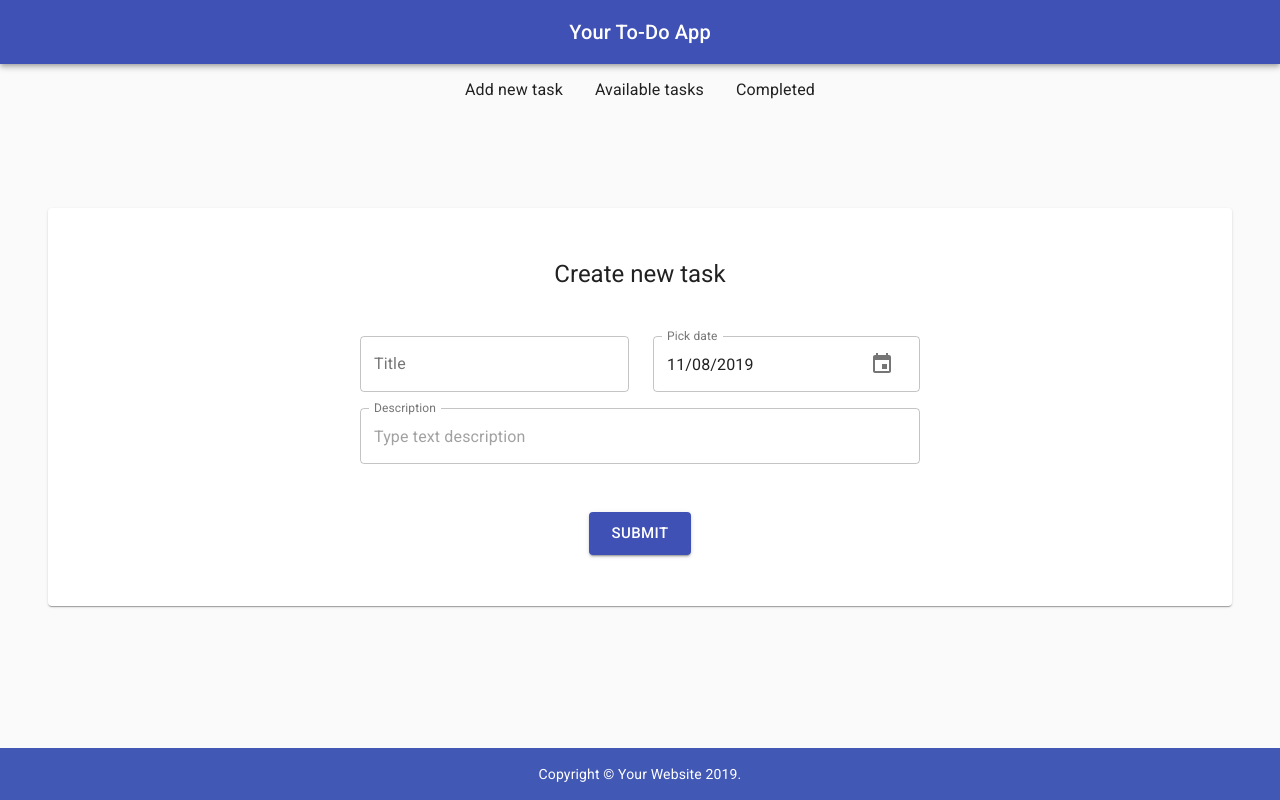
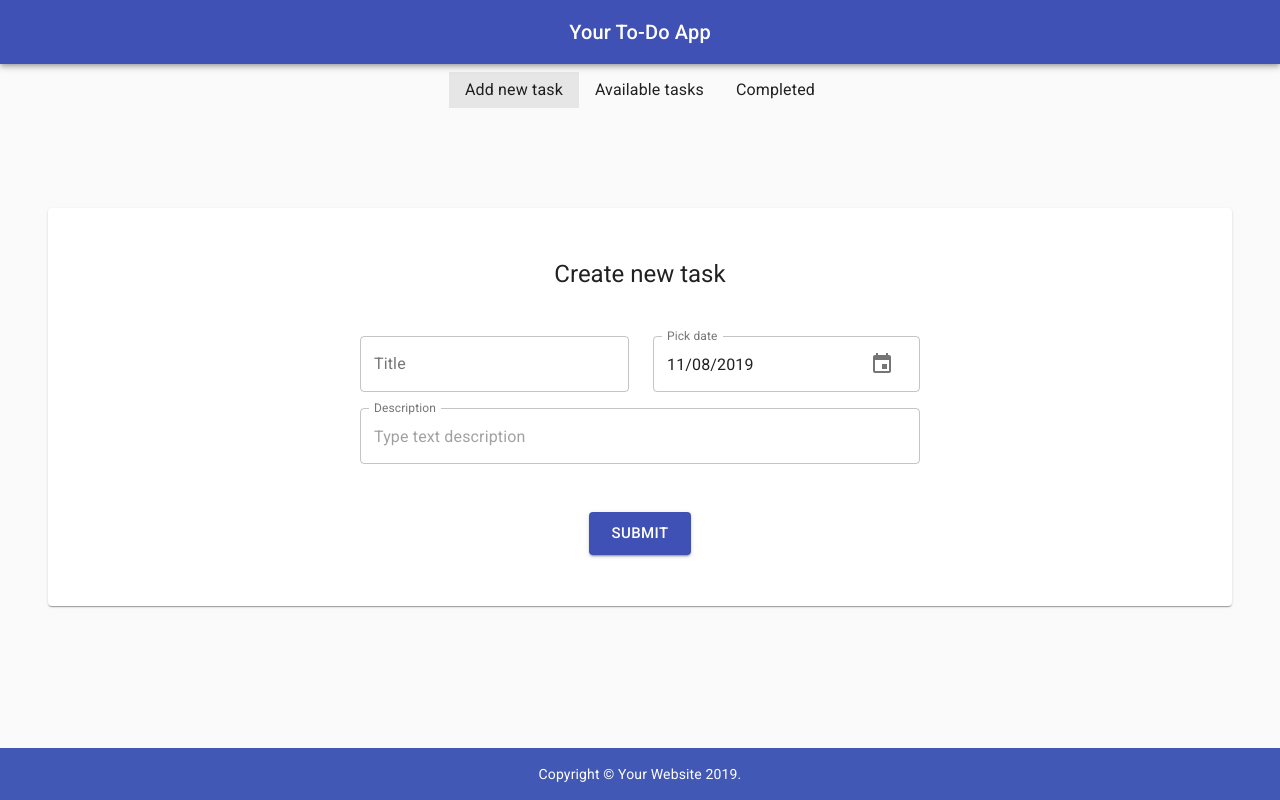
Before and after one commit to Element7/to-sth, a React (Create React App) app: page / in a window 1280 px wide. Built offline with nearby package versions, Linux system fonts and the light colour scheme.

Commit message:
path tracking added

```diff
--- a/src/components/Header.js
+++ b/src/components/Header.js
@@ -4,6 +4,7 @@ import {
     AppBar, Toolbar, Typography,
     CssBaseline, MenuList, MenuItem, Box
 } from '@material-ui/core'
+import { withRouter } from "react-router";
 
 
 const styles = () => ({
@@ -31,8 +32,9 @@ const styles = () => ({
 
 
 class Header extends Component {
+
     render() {
-        console.log(this.props);
+        const { location: { pathname } } = this.props
 
         const classes = styles()
         return (<>
@@ -45,13 +47,13 @@ class Header extends Component {
             </AppBar>
             <Box>
                 <MenuList style={classes.menulist} >
-                    <MenuItem component={NavLink} to='/'>
+                    <MenuItem component={NavLink} to='/' selected={'/' === pathname}>
                         Add new task
                             </MenuItem>
-                    <MenuItem component={NavLink} to='/list' >
+                    <MenuItem component={NavLink} to='/list' selected={'/list' === pathname}>
                         Available tasks
                             </MenuItem>
-                    <MenuItem component={NavLink} to='/done' >
+                    <MenuItem component={NavLink} to='/done' selected={'/done' === pathname}>
                         Completed
                              </MenuItem>
                 </MenuList>
@@ -61,4 +63,4 @@ class Header extends Component {
     }
 }
 
-export default Header
+export const Head = withRouter(Header)
--- a/src/components/Routes.js
+++ b/src/components/Routes.js
@@ -3,7 +3,7 @@ import { HashRouter as Router, Route, Switch } from 'react-router-dom';
 import Page from './Page';
 import { list } from './Todo';
 import { doneList } from './Done';
-import Header from './Header'
+import { Head } from './Header'
 import Footer from './Footer'
 
 
@@ -12,7 +12,7 @@ class Routes extends Component {
         return (
             <div style={{ display: 'flex', flexDirection: 'column', height: '100vh' }}>
                 <Router>
-                    <Header style={{ flexGrow: '1' }} />
+                    <Head style={{ flexGrow: '1' }} />
                     <Switch >
                         <Route exact path="/" component={Page} />
                         <Route path="/list" component={list} />
```
